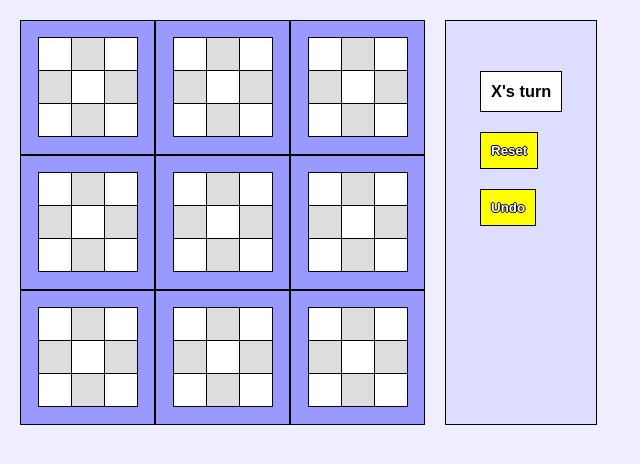
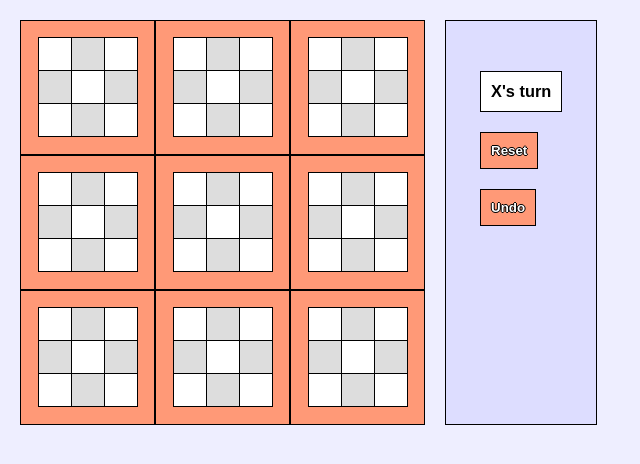
Before and after one commit to allandelarosa/ultimate-tic-tac-toe, a React (Create React App) app: page / in a window 1280 px wide. Shown: the top 464 px of the page, without its empty margins (0-640 px from the left). Built offline with nearby package versions, Linux system fonts and the light colour scheme.

Commit message:
Added highlighting to indicate where next turn should be, but not happy with the way it looks. Will find some other way to indicate next position. Also added a rule for determining who wins if no more moves are available.

```diff
--- a/src/BigBoard.jsx
+++ b/src/BigBoard.jsx
@@ -8,7 +8,8 @@ export class BigBoard extends React.Component {
             squareNumber={i}
             squares={this.props.squares[i]}
             onClick={(i,j) => this.props.onClick(i,j)}
-            winner={this.props.winner} />
+            winner={this.props.winner}
+            allowed={this.props.allowed} />
       }
 
       render() {
--- a/src/Board.js
+++ b/src/Board.js
@@ -4,13 +4,14 @@ import { Square, calculateWinner } from './index';
 export class Board extends React.Component {
   renderSquare(i) {
     let winner = calculateWinner(this.props.squares);
+    let background = winner &&
+        winner.includes(i) ? "yellow" :
+        i % 2 === 1 ? "#ddd" : "white";
     return <Square
         key={i}
         value={this.props.squares[i]}
         onClick={() => this.props.onClick(i,this.props.squareNumber)}
-        background={winner &&
-            winner.includes(i) ? "yellow" :
-            i % 2 === 1 ? "#ddd" : "white"}
+        background={background}
     />;
   }
 
@@ -32,7 +33,9 @@ export class Board extends React.Component {
 
     let background = this.props.winner &&
     this.props.winner.includes(this.props.squareNumber) ?
-    "#ff9" : "#99f";
+    "#ff9" :
+    this.props.allowed.includes(this.props.squareNumber) ?
+    "#f97" : "#99f";
 
     return (
     <div className="game-board"
--- a/src/Game.js
+++ b/src/Game.js
@@ -106,9 +106,17 @@ export class Game extends React.Component {
 
     let status;
     if (winner) {
-      if (winner === 'draw')
-        status = 'Draw! No player wins';
-      else
+        // if there is a draw, player with most squares taken wins
+      if (winner === 'draw') {
+          let count = 0;
+        for ( let square of current.bigSquares ) {
+            if ( square === 'X' )
+                count++;
+            else if ( square === 'O' )
+                count--;
+        }
+        status = 'Winner: ' + count < 0 ? 'O' : 'X';
+      } else
         status = 'Winner: ' + current.bigSquares[winner[0]];
     } else {
       status = (this.state.xIsNext ? 'X' : 'O') +
@@ -122,7 +130,8 @@ export class Game extends React.Component {
             bigSquares={current.bigSquares}
             squares={current.squares}
             onClick={(i,j) => this.handleClick(i,j)}
-            winner={winner} />
+            winner={winner}
+            allowed={current.allowed}/>
         </div>
         <div className="game-info">
             <h3 className="status">{status}</h3>
--- a/src/index.css
+++ b/src/index.css
@@ -48,7 +48,7 @@ ol, ul {
 }
 
 .undo, .reset {
-  background: #ff0;
+  background: #f97;
   border: 1px solid #000;
   font-weight: bold;
   text-shadow: -1px 0 black, 0 1px black, 1px 0 black, 0 -1px black;
```
